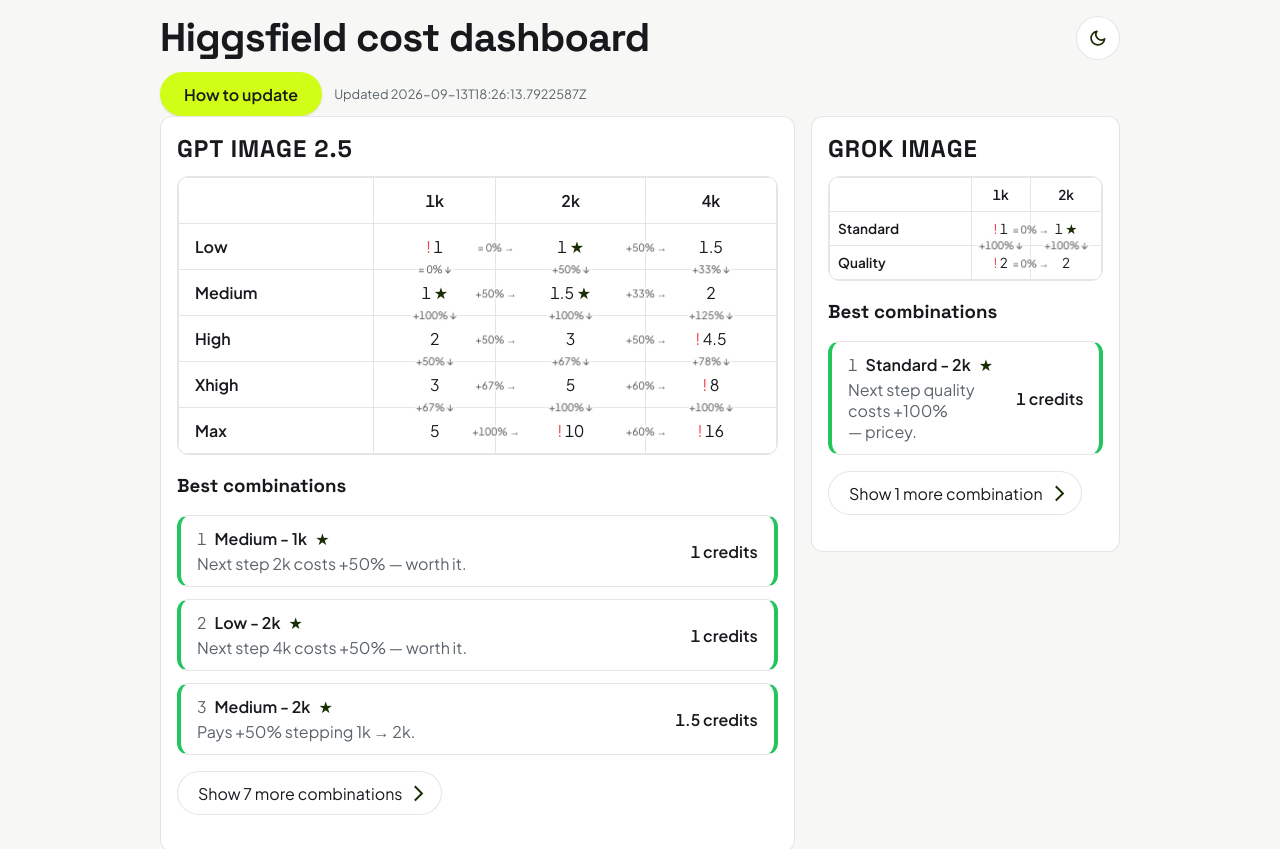
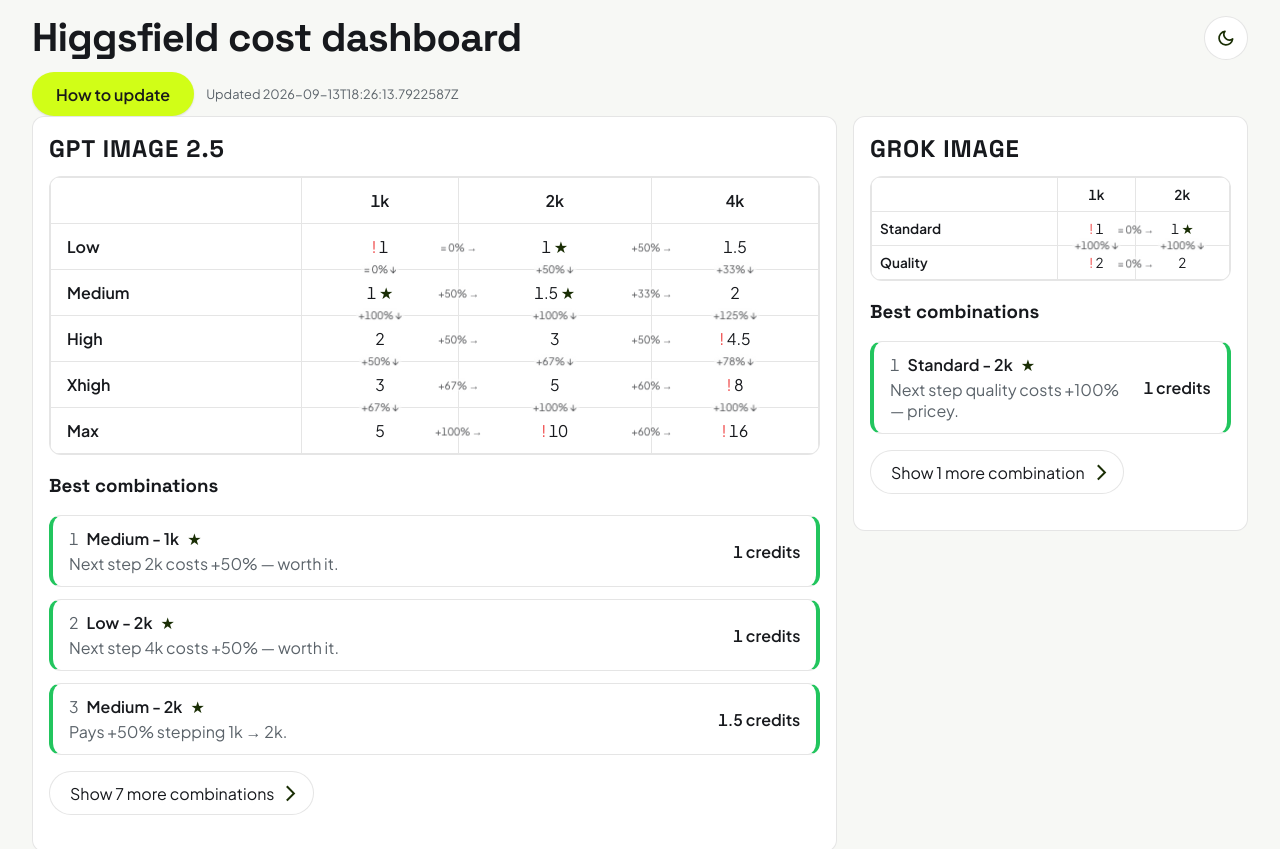
Before and after one commit to Asura7170/higgsfield-credit-costs, a website built with Vite: page index.html in a window 1280 px wide. Shown: the top 849 px of the page. Built offline with nearby package versions, Linux system fonts and the light colour scheme.

Commit message:
style: widen page container 64rem to 80rem

```diff
--- a/src/style.css
+++ b/src/style.css
@@ -216,7 +216,7 @@
 main,
 section:not(.model),
 #method {
-  max-width: 64rem;
+  max-width: 80rem;
   margin-inline: auto;
   padding-inline: clamp(1rem, 4vw, 2rem);
 }
```
